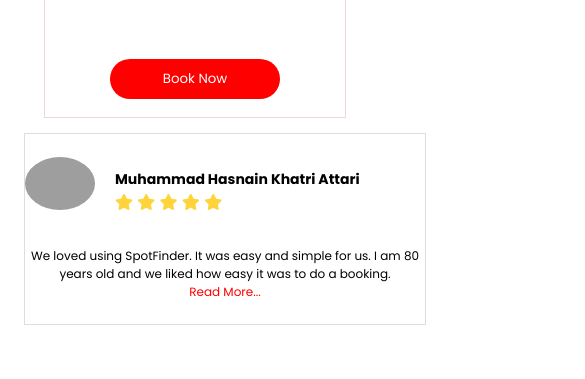
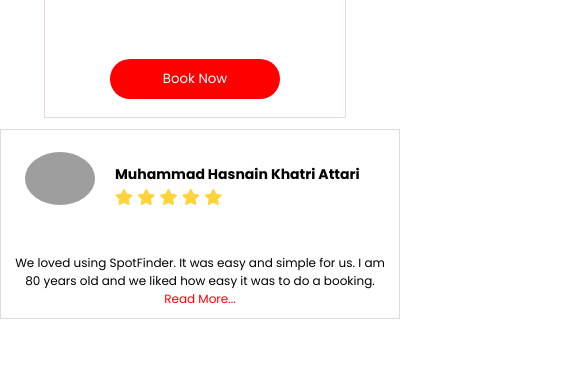
Before and after one commit to Hasnain3007/SpotFinder-Clone, a plain HTML site: page index.html in a window 390 px wide. Shown: the part 5000-5379 px from the top of the page, 585 px wide, since content can reach past the window. Drawn offline with Linux system fonts and the light colour scheme; grey boxes are pictures that could not be loaded.

Commit message:
ok responsive

```diff
--- a/style.css
+++ b/style.css
@@ -593,17 +593,21 @@ header li:hover {
 
 @media(max-width:450px) {
     .section5 {
-        width: 450px;
+
+        width: 400px;
         height: 200px;
+        margin: auto;
+    }
+
+    .userstar {
         margin: 0;
-        display: flex;
-        justify-content: center;
-        align-items: center;
+        width: 350px;
+        margin: auto;
     }
 
     .feedback {
-        margin: 0px;
-        /* padding: 10px; */
+        box-sizing: border-box;
+        padding: 10px;
         height: 190px;
         width: 400px;
 
@@ -740,7 +744,8 @@ header li:hover {
         margin: 0;
         font-size: 40px;
     }
-    .email input{
+
+    .email input {
         display: inline;
         width: 300px;
         padding-left: 20px;
@@ -828,15 +833,17 @@ footer {
     position: fixed;
     cursor: pointer;
 }
+
 @media(max-width:450px) {
-    .foot{
+    .foot {
         /* margin: 10px; */
         display: flex;
         flex-direction: column;
         height: 680px;
         padding: 10px;
     }
-    .details{
+
+    .details {
         margin-bottom: 10px;
     }
 }
```
